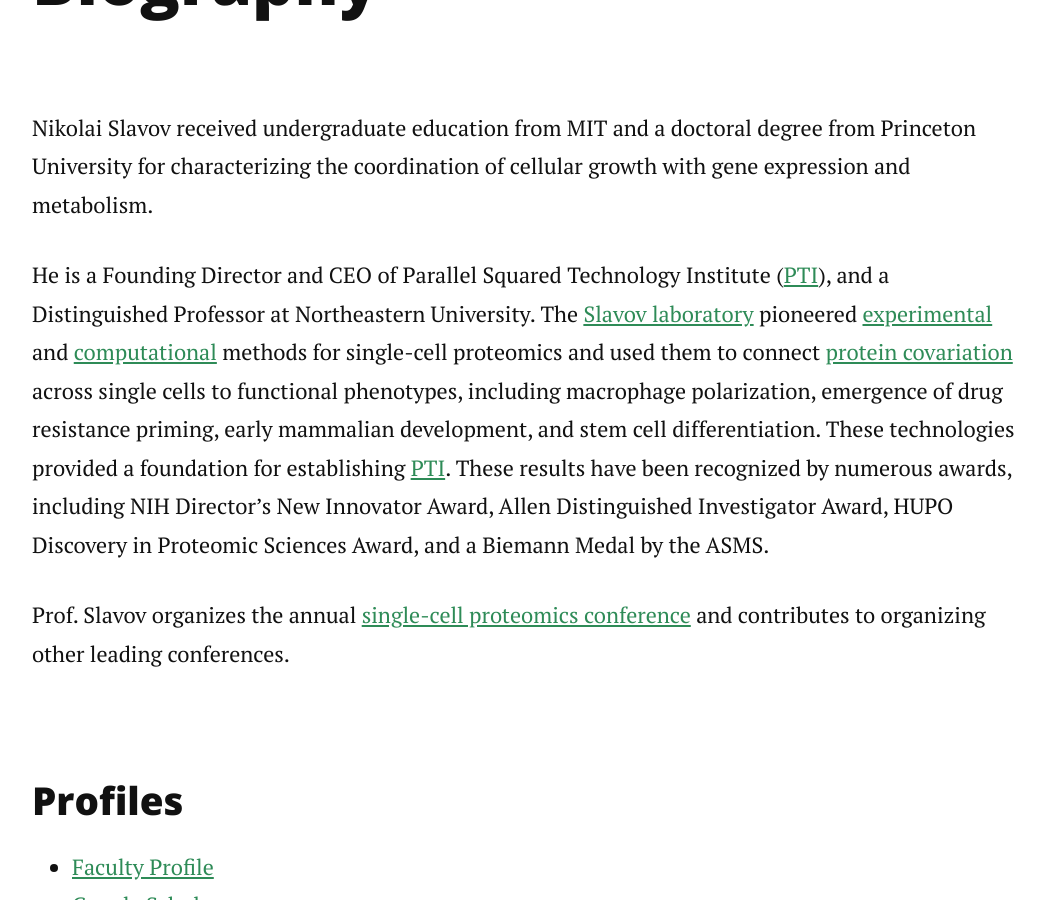
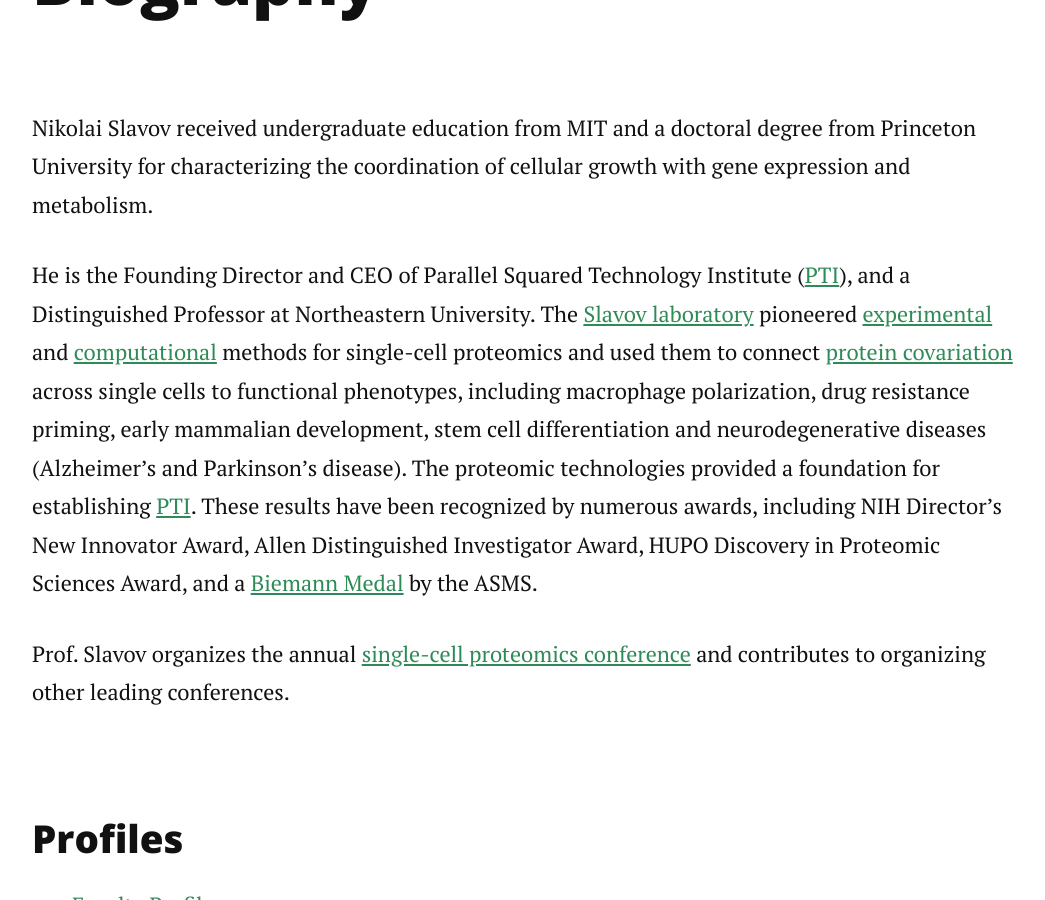
Before and after one commit to nslavov/nikolai, a Jekyll site: the page built from bio.md, in a window 1280 px wide and 900 px high, scrolled down 393 px. Shown: the whole window, without its empty margins (113-1158 px from the left). Built offline with Jekyll 4.4.1, drawn with Linux system fonts in a browser that asks for light colours; nearby versions of some CDN libraries.

Commit message:
Update bio.md

```diff
--- a/bio.md
+++ b/bio.md
@@ -10,7 +10,7 @@
 
 Nikolai Slavov received undergraduate education from MIT and a doctoral degree from Princeton University for characterizing the coordination of cellular growth with gene expression and metabolism.
 
-He is a Founding Director and CEO of Parallel Squared Technology Institute (<a href="https://www.parallelsq.org/">PTI</a>), and a Distinguished Professor at Northeastern University. The <a href="https://slavovlab.net">Slavov laboratory</a> pioneered <a href="https://scp.slavovlab.net/methods">experimental</a> and <a href="https://scp.slavovlab.net/computational-analysis">computational</a> methods for single-cell proteomics and used them to connect <a href="https://doi.org/10.1371/journal.pbio.3001512" target="_blank" rel="noopener">protein covariation</a> across single cells to functional phenotypes, including macrophage polarization, emergence of drug resistance priming, early mammalian development, and stem cell differentiation. These technologies provided a foundation for establishing [PTI](https://www.parallelsq.org). These results have been recognized by numerous awards, including NIH Director’s New Innovator Award, Allen Distinguished Investigator Award, HUPO Discovery in Proteomic Sciences Award, and a Biemann Medal by the ASMS.
+He is the Founding Director and CEO of Parallel Squared Technology Institute (<a href="https://www.parallelsq.org/">PTI</a>), and a Distinguished Professor at Northeastern University. The <a href="https://slavovlab.net">Slavov laboratory</a> pioneered <a href="https://scp.slavovlab.net/methods">experimental</a> and <a href="https://scp.slavovlab.net/computational-analysis">computational</a> methods for single-cell proteomics and used them to connect <a href="https://doi.org/10.1371/journal.pbio.3001512" target="_blank" rel="noopener">protein covariation</a> across single cells to functional phenotypes, including macrophage polarization, drug resistance priming, early mammalian development, stem cell differentiation and neurodegenerative diseases (Alzheimer's and Parkinson's disease). The proteomic technologies provided a foundation for establishing [PTI](https://www.parallelsq.org). These results have been recognized by numerous awards, including NIH Director’s New Innovator Award, Allen Distinguished Investigator Award, HUPO Discovery in Proteomic Sciences Award, and a [Biemann Medal](https://youtu.be/z0dIhG4C3qI?si=UsGR0q0KBXd72Unh) by the ASMS.
 
 Prof. Slavov organizes the annual <a href="https://single-cell.net/">single-cell proteomics conference</a> and contributes to organizing other leading conferences.
 
```
